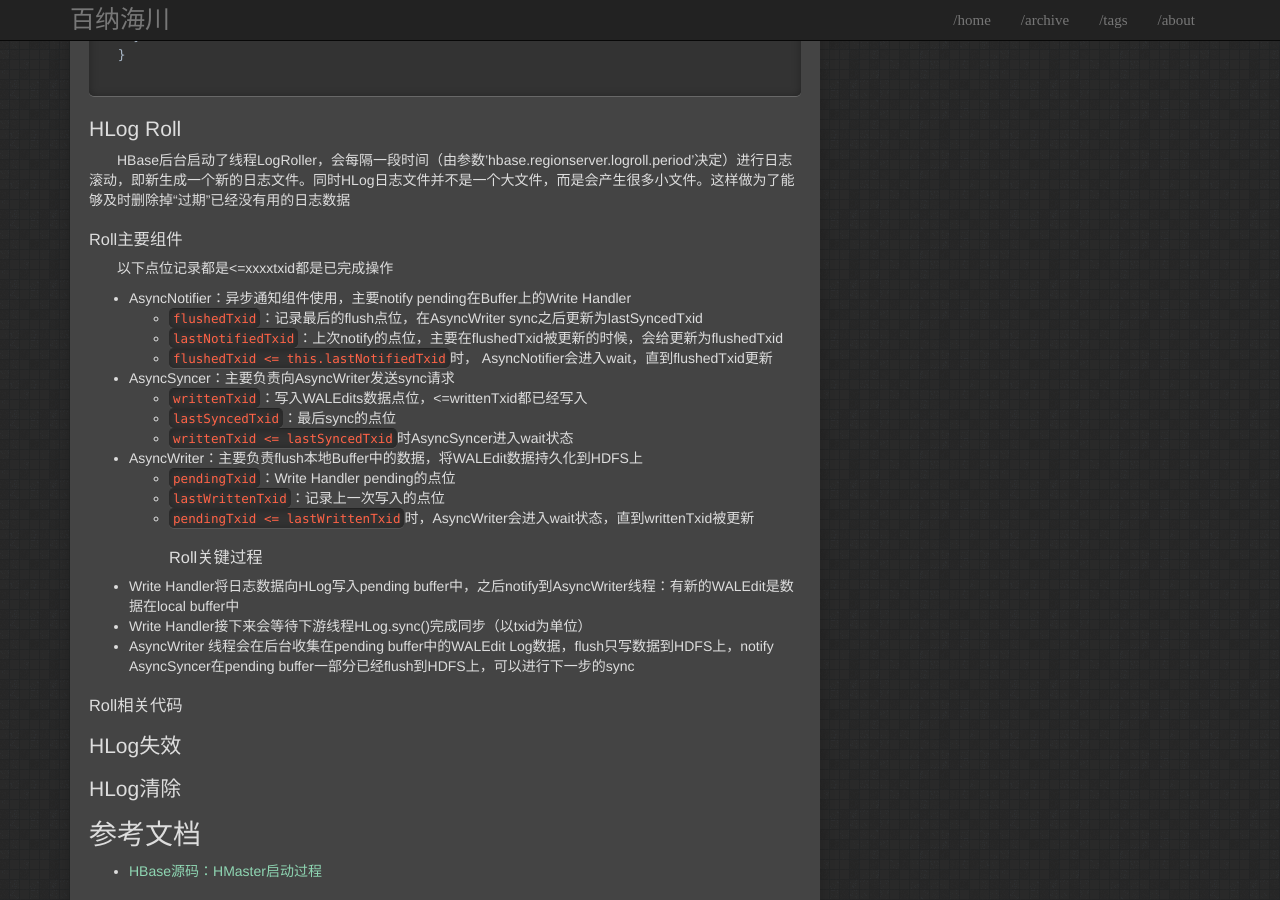
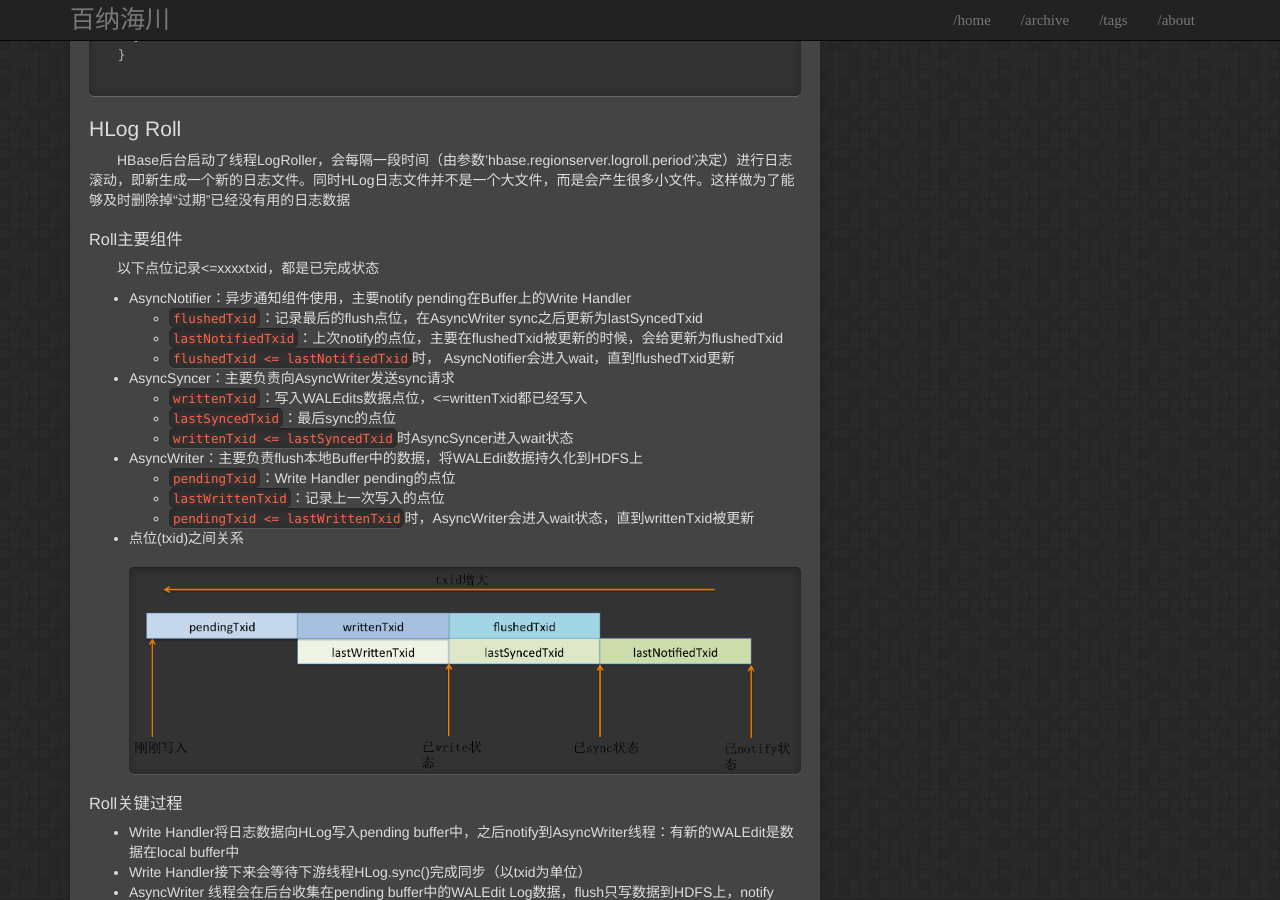
Before and after one commit to igithu/summary, a Jekyll site: the page built from _posts/2018-04-14-hbase-rs-crash.md, in a window 1280 px wide and 900 px high, scrolled down 3261 px. Built offline with Jekyll 4.4.1, drawn with Linux system fonts in a browser that asks for light colours.

Commit message:
Update 2018-04-14-hbase-rs-crash.md

```diff
--- a/_posts/2018-04-14-hbase-rs-crash.md
+++ b/_posts/2018-04-14-hbase-rs-crash.md
@@ -147,11 +147,11 @@ tags: hbase
 ## HLog Roll
 &emsp;&emsp;HBase后台启动了线程LogRoller，会每隔一段时间（由参数’hbase.regionserver.logroll.period’决定）进行日志滚动，即新生成一个新的日志文件。同时HLog日志文件并不是一个大文件，而是会产生很多小文件。这样做为了能够及时删除掉“过期”已经没有用的日志数据
 ### Roll主要组件
-&emsp;&emsp;以下点位记录都是<=xxxxtxid都是已完成操作
+&emsp;&emsp;以下点位记录<=xxxxtxid，都是已完成状态
 * AsyncNotifier：异步通知组件使用，主要notify pending在Buffer上的Write Handler
   * `flushedTxid`：记录最后的flush点位，在AsyncWriter sync之后更新为lastSyncedTxid
   * `lastNotifiedTxid`：上次notify的点位，主要在flushedTxid被更新的时候，会给更新为flushedTxid
-  * `flushedTxid <= this.lastNotifiedTxid`时， AsyncNotifier会进入wait，直到flushedTxid更新
+  * `flushedTxid <= lastNotifiedTxid`时， AsyncNotifier会进入wait，直到flushedTxid更新
 * AsyncSyncer：主要负责向AsyncWriter发送sync请求
   * `writtenTxid`：写入WALEdits数据点位，<=writtenTxid都已经写入
   * `lastSyncedTxid`：最后sync的点位
@@ -160,6 +160,11 @@ tags: hbase
   * `pendingTxid`：Write Handler pending的点位
   * `lastWrittenTxid`：记录上一次写入的点位
   * `pendingTxid <= lastWrittenTxid`时，AsyncWriter会进入wait状态，直到writtenTxid被更新
+* 点位(txid)之间关系
+  ![image02](https://igithu.github.io/summary/images/txid.png)
+
+
+
 ### Roll关键过程
 * Write Handler将日志数据向HLog写入pending buffer中，之后notify到AsyncWriter线程：有新的WALEdit是数据在local buffer中
 * Write Handler接下来会等待下游线程HLog.sync()完成同步（以txid为单位）
```
